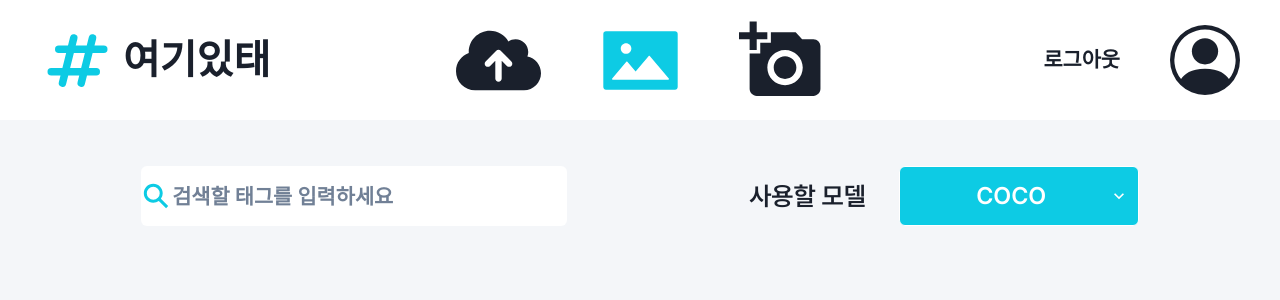
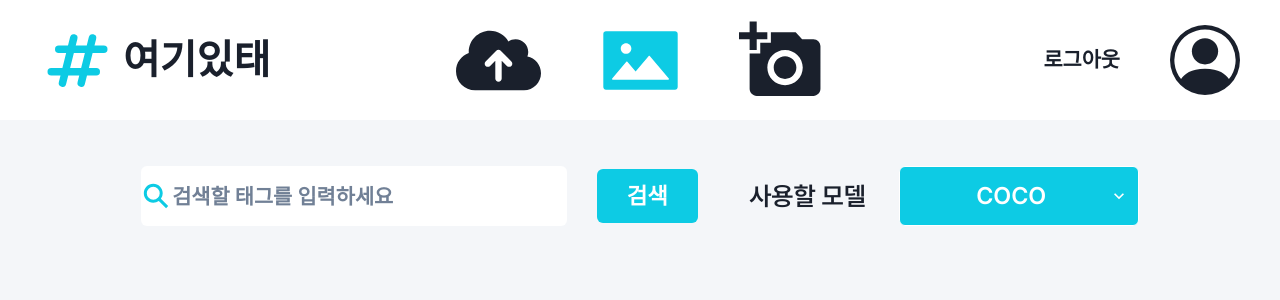
Before and after one commit to hodu42/ygit_fe, a React (Create React App) app: page / in a window 1280 px wide. Shown: the top 300 px of the page. Built offline with nearby package versions, Linux system fonts and the light colour scheme; sample sign-in values are in the browser's storage.

Commit message:
이미지 조회 구현중

```diff
--- a/src/components/ImageComponent.tsx
+++ b/src/components/ImageComponent.tsx
@@ -1,9 +1,10 @@
 import { Box, Text, Image, Link as ChakraLink} from '@chakra-ui/react'
 import React from 'react';
 import { Link as ReactRouterLink } from 'react-router-dom'
-import { Image as ImageType } from "@types"
+import { Image as ImageType, ImageView, ImageResult } from "@types"
 
-export function ImageComponent({ name, src, tags }: ImageType):React.ReactElement {
+export function ImageComponent({ name, image }: ImageResult):React.ReactElement {
+
   // 파일 이름과 확장자 분리
   const parts = name.split('.');
   const extension = parts.length > 1 ? parts.pop() : ''; // 확장자가 없을 경우 빈 문자열
@@ -15,13 +16,13 @@ export function ImageComponent({ name, src, tags }: ImageType):React.ReactElemen
   return (
     <ChakraLink
       as={ReactRouterLink}
-      to={src}
+      // to={src}
       display="inline-flex"
       alignItems="center"
     >
       <Box width={200} display='flex' justifyContent='center' alignItems='center'>
         <Box width={200} height={220} display="flex" flexDirection="column" justifyContent="space-evenly" alignItems="center">
-          <Image width={200} height={120} objectFit="contain" src={src} alt={name}/>
+          <Image width={200} height={120} objectFit="contain" src={image} alt={name}/>
           <Text fontSize="1.2rem">
             {fileNameWithoutExtension.length > maxFileNameLength
               ? `${fileNameWithoutExtension.slice(0, maxFileNameLength)}...`
--- a/src/components/SearchBox.tsx
+++ b/src/components/SearchBox.tsx
@@ -2,17 +2,27 @@ import {
   Icon, Input, InputGroup, InputLeftElement,
   Tag,
   TagLabel,
-  TagCloseButton, Wrap, Select, Box, Text, WrapItem
+  TagCloseButton, Wrap, Select, Box, Text, WrapItem, Button
 } from '@chakra-ui/react'
 import { IoSearchSharp } from "react-icons/io5";
 import React, { useEffect } from 'react'
+import { Image, ImageResult, ImageView, ResultImgIdx } from '@types'
+import { BASE_URL } from '../config/Config'
+import axios from 'axios'
 
-export function SearchBox():React.ReactElement {
-  const [searchKeyword, setSearchKeyword] = React.useState<string>("");
+type SearchBoxProps = {
+  searchKeyword: string;
+  setSearchKeyword: React.Dispatch<React.SetStateAction<string>>;
+  searchResult: ImageResult[];
+  setSearchResult: React.Dispatch<React.SetStateAction<ImageResult[]>>;
+}
+
+export const SearchBox: React.FC<SearchBoxProps>  = ({searchKeyword, setSearchKeyword, searchResult, setSearchResult}) => {
   const [searchTagList, setSearchTagList] = React.useState<string[]>([]);
   const [modelList, setModelList] = React.useState<string[]>([]);
 
   useEffect( () => { // 서버로 부터 받아오는 코드
+    // 서버로부터 모델 리스트를 받아오는 코드
     setModelList([`COCO`, 'Object 365', '나만의 모델']);
   }, []);
 
@@ -23,6 +33,55 @@ export function SearchBox():React.ReactElement {
     }
   };
 
+  const handleSearch = async () => {
+    try {
+      // 1. 태그로 검색하여 이미지 정보 가져오기
+      const searchResponse = await axios.post<ResultImgIdx[]>(`${BASE_URL}/search-by-tags`, searchTagList, {
+        headers: {
+          Authorization: `Bearer ${sessionStorage.getItem('token')}`,
+        },
+      });
+
+      // 2. 이미지 데이터를 저장할 배열
+      const imgList: ImageResult[] = [];
+
+      // 3. 각 이미지에 대해 데이터 가져오기
+      const promises = searchResponse.data.map(async (result) => {
+        try {
+          const imageResponse = await axios.get(`${BASE_URL}/images/${result.id}`, {
+            headers: {
+              Authorization: `Bearer ${sessionStorage.getItem('token')}`
+            },
+            responseType: 'arraybuffer'  // FileResponse를 처리하기 위해 arraybuffer로 받음
+          });
+
+          // arraybuffer를 Blob으로 변환하고 URL 생성
+          const blob = new Blob([imageResponse.data]);
+          const imageUrl = URL.createObjectURL(blob);
+
+          imgList.push({
+            name: result.name,
+            image: imageUrl,
+          });
+        } catch (error) {
+          console.error(`Failed to fetch image ${result.id}:`, error);
+        }
+      });
+
+      // 4. 모든 이미지 요청이 완료될 때까지 기다림
+      await Promise.all(promises);
+
+      // 5. 상태 업데이트
+      setSearchResult(imgList);
+
+      return imgList;
+    } catch (error) {
+      console.error('이미지 검색 중 오류 발생:', error);
+      throw error;
+    }
+  };
+
+
   const removeTag = (tagToRemove: string) => {
     setSearchTagList(prevTags => prevTags.filter(tag => tag !== tagToRemove));
   };
@@ -30,11 +89,10 @@ export function SearchBox():React.ReactElement {
   return (
     <Box mt={30}>
       <Box display="flex" justifyContent='space-between'>
-        <InputGroup>
+        <InputGroup alignItems='center'>
           <InputLeftElement width="5%" height="60px" pointerEvents="none">
             <Icon as={IoSearchSharp} boxSize="30px" color="#0dcbe4" />
           </InputLeftElement>
-
           <Input
             bg='#FFF'
             borderColor='transparent'
@@ -49,7 +107,23 @@ export function SearchBox():React.ReactElement {
             onChange={(e) => setSearchKeyword(e.target.value)}
             onKeyDown={handleKeyPress}
           />
+          <Button bg='#0DCBE4'
+                  color='white'
+                  borderColor='transparent'
+                  fontSize="1.4rem"
+                  fontWeight={700}
+                  _hover={{ backgroundColor: '#0DA3E4' }}
+                  type='button'
+                  sx={{
+                    padding: '27px 30px',
+                    marginLeft: '30px'
+                  }}
+                  onClick={handleSearch}
+          >
+            검색
+          </Button>
         </InputGroup>
+
         <Box width='40rem' display="flex" justifyContent='space-between' alignItems="center">
           <Text fontSize='1.6rem' fontFamily='Pretendard' fontWeight='600' whiteSpace='nowrap'>사용할 모델</Text>
           <Select
--- a/src/pages/MainPage.tsx
+++ b/src/pages/MainPage.tsx
@@ -14,7 +14,7 @@ import { FaCloudArrowUp } from "react-icons/fa6";
 import { AiFillPicture } from "react-icons/ai";
 import { MdAddAPhoto } from "react-icons/md";
 import React, { useEffect } from 'react'
-import { Image } from '@types';
+import { Image, ImageResult } from '@types';
 import { FolderComponent } from '../components/FolderComponent';
 import { ImageComponent } from '../components/ImageComponent';
 import { SearchBox } from '../components/SearchBox';
@@ -23,27 +23,25 @@ import { MyPageMenu } from '../components/MyPageMenu';
 import { ImageUploadTab } from '../tabs/ImageUploadTab'
 import { MyLearningTab } from '../tabs/MyLearningTab'
 import { Logout } from '../components/Logout'
+import { BASE_URL } from '../config/Config'
+import axios from 'axios'
 
 export function MainPage(): React.ReactElement {
-
-  const [folderList, setFolderList] = React.useState<string[]>([]);
-  const [searchResult, setSearchResult] = React.useState<Image[]>([]);
+  const [searchKeyword, setSearchKeyword] = React.useState<string>("");
+  const [searchResult, setSearchResult] = React.useState<ImageResult[]>([]);
   const navigate = useNavigate();
 
   // 로그인 안되어있으면 로그인 페이지로 자동 리다이렉션
-  useEffect(() => {
-      const token = sessionStorage.getItem('token');
-      if (!token) {
-        navigate('/login');
-      }
-  }, []);
+  const checkToken = () => {
+    const token = sessionStorage.getItem('token');
+    if (!token) {
+      navigate('/login');
+    }
+  }
 
   useEffect(() => {
-    // 초기 폴더 및 이미지 설정
+    checkToken();
   }, []);
-
-  const updateResult = (folder: string) => {
-  };
 
   return (
     <Tabs isLazy align="center" defaultIndex={1} variant="unstyled" overflow='hidden'>
@@ -64,16 +62,17 @@ export function MainPage(): React.ReactElement {
         </TabPanel>
         <TabPanel overflowY='auto' height='87vh'>
           <Flex width='80%' flexDirection='column'>
-            <SearchBox />
+            <SearchBox searchKeyword={searchKeyword} setSearchKeyword={setSearchKeyword} searchResult={searchResult} setSearchResult={setSearchResult} />
             <SimpleGrid justifyItems='center' columns={6} spacingY={8} mt={4}>
-              {
-                folderList.map((folder) => (
-                  <FolderComponent key={folder} onClick={() => updateResult(folder)} folderName={folder} />
-                ))
-              }
+              {/* 폴더 리스트 보여주는 코드 */}
+              {/*{*/}
+              {/*  folderList.map((folder) => (*/}
+              {/*    <FolderComponent key={folder} onClick={() => updateResult(folder)} folderName={folder} />*/}
+              {/*  ))*/}
+              {/*}*/}
               {
                 searchResult.map((image) => (
-                  <ImageComponent name={image.name} src={image.src} tags={image.tags} />
+                  <ImageComponent name={image.name} image={image.image}/>
                 ))
               }
             </SimpleGrid>
--- a/src/pages/Register.tsx
+++ b/src/pages/Register.tsx
@@ -4,12 +4,14 @@ import {HiHashtag} from "react-icons/hi";
 import {BackButton} from "../components/BackButton";
 import axios, { AxiosResponse } from 'axios'
 import { BASE_URL } from '../config/Config'
+import { useNavigate } from 'react-router-dom'
 
 export const Register = (): React.JSX.Element => {
   const [id, setId] = React.useState<string>('')
   const [pw, setPw] = React.useState<string>('')
   const [valid, setValid] = React.useState<boolean>(false)
   const [show, setShow] = React.useState<boolean>(false)
+  const navigate = useNavigate();
 
   const handleRegister = async () => {
     let response: AxiosResponse<any, any>;
@@ -25,6 +27,7 @@ export const Register = (): React.JSX.Element => {
       sessionStorage.setItem('token', access_token)
 
       // 로그인 성공 후 다른 페이지로 리디렉션할 수 있습니다.
+      navigate('/');
     } catch (err: any) {
         alert("잘못된 입력값입니다.");
     }
```
Also changed, not shown: src/@types/Image.d.ts (+12 -0 lines).
